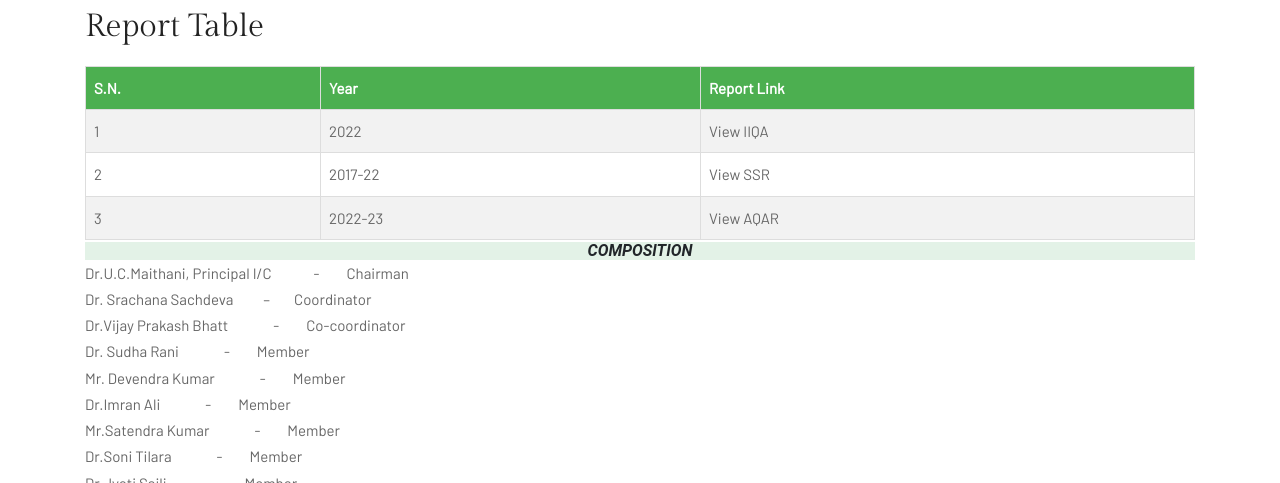
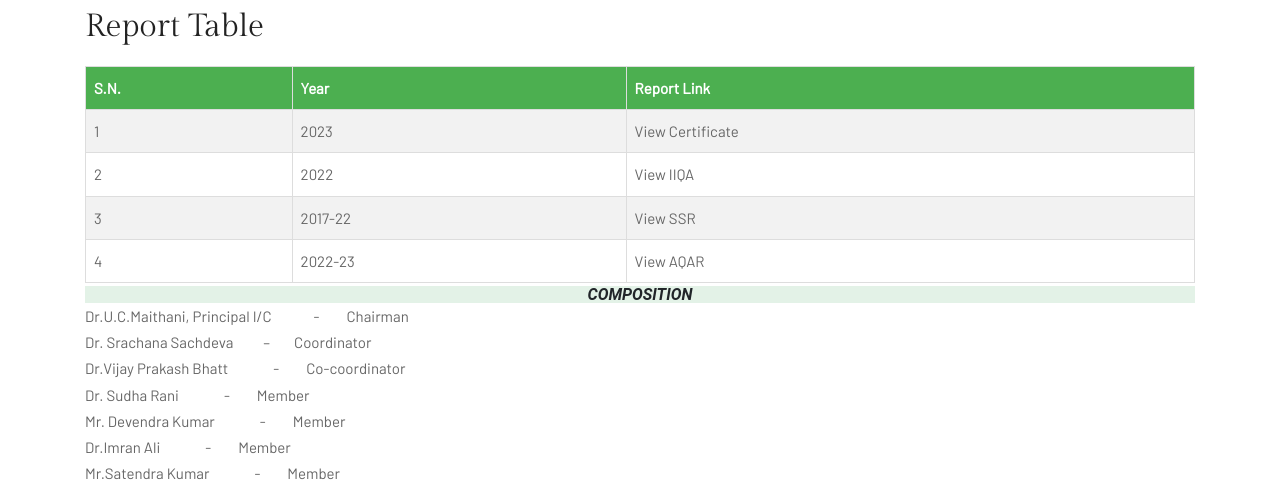
Before and after one commit to innovativefoundation/gdcnngr, a plain HTML site: page naac.html in a window 1280 px wide. Shown: the part 730-1213 px from the top of the page. Drawn offline with nearby package versions, Linux system fonts and the light colour scheme.

Commit message:
Update naac.html

```diff
--- a/naac.html
+++ b/naac.html
@@ -244,18 +244,23 @@ Address: KAANDA-MAI-DAUR, PTC ROAD,  Narendranagar (Tehri Garhwal), Uttarakhand-
                                 <th>Year</th>
                                 <th>Report Link</th>
                             </tr>
+                         <tr>
+                                <td>1</td>
+                                <td>2023</td>
+                                <td><a href="img/naaccertificate.pdf" target="_blank">View Certificate</a></td>
+                            </tr>
                             <tr>
-                                <td>1</td>
+                                <td>2</td>
                                 <td>2022</td>
                                 <td><a href="img/IIQA.pdf" target="_blank">View IIQA</a></td>
                             </tr>
                             <tr>
-                                <td>2</td>
+                                <td>3</td>
                                 <td>2017-22</td>
                                 <td><a href="img/SSR.pdf" target="_blank">View SSR</a></td>
                             </tr>
                             <tr>
-                                <td>3</td>
+                                <td>4</td>
                                 <td>2022-23</td>
                                 <td><a href="assets/AQAR202223.pdf"target="_blank">View AQAR</a></td>
                             </tr>
```
